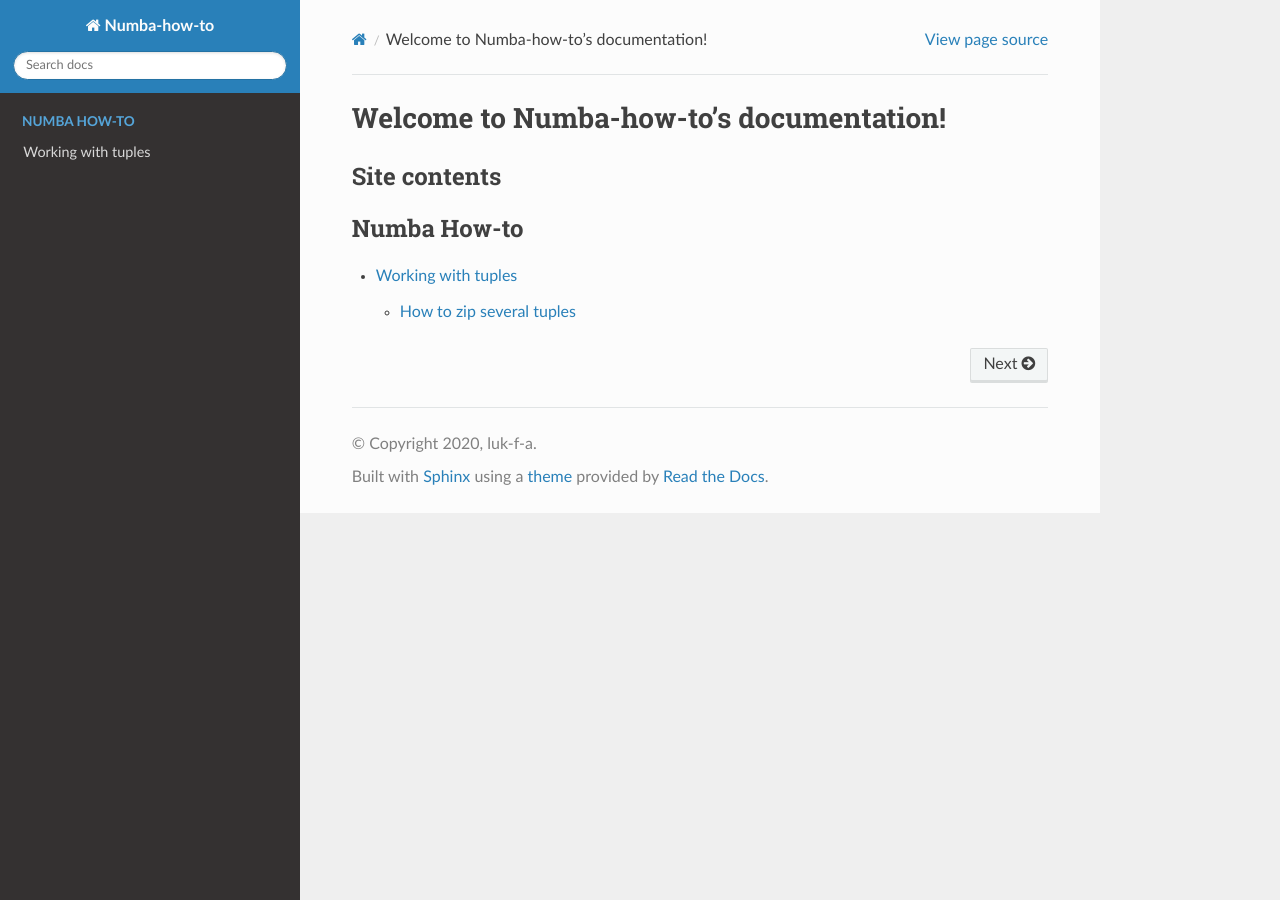
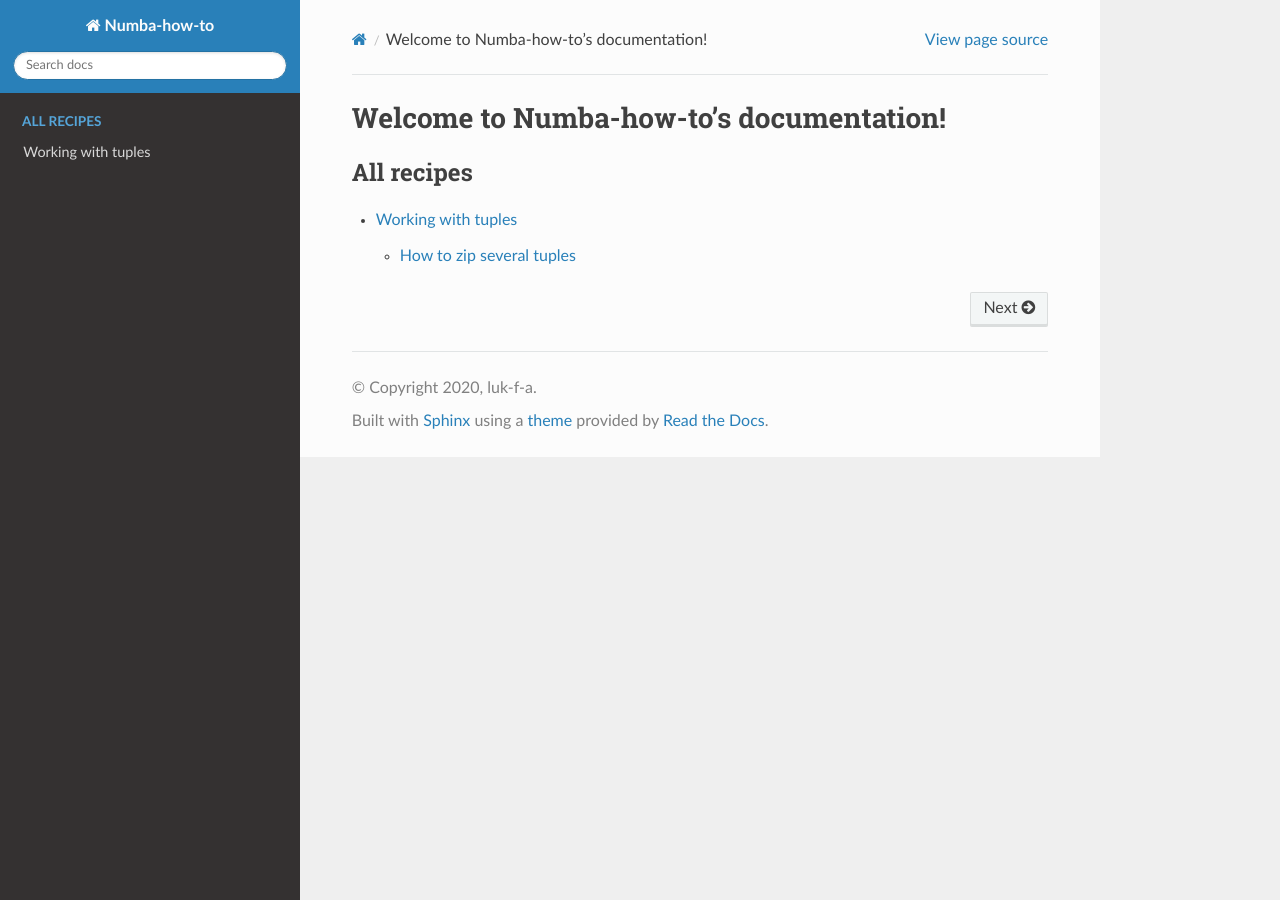
Before and after one commit to luk-f-a/numba-how-to, a Sphinx documentation site: the page built from docs/source/index.md, in a window 1280 px wide. Built offline with Sphinx 7.4.7 and the Read the Docs theme 2.0.0, drawn with Linux system fonts in a browser that asks for light colours.

Commit message:
changed main index

````diff
--- a/docs/source/index.md
+++ b/docs/source/index.md
@@ -1,12 +1,9 @@
 # Welcome to Numba-how-to's documentation!
-
-
-## Site contents
 
 ```{toctree}
 ---
 maxdepth: 2
-caption: Numba How-to
+caption: All recipes
 ---
 tuples.md
 ```
````
